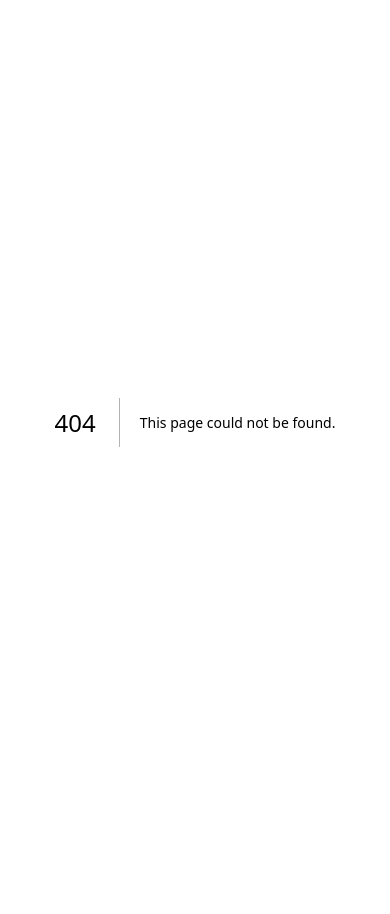
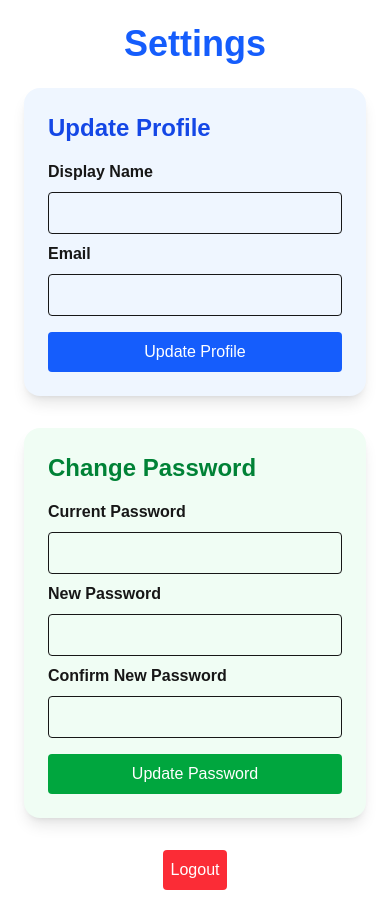
Before and after one commit to pinkfloyed/FinanceTracker, a Next.js app in the folder finance-tracker-frontend/: page /settings in a window 390 px wide. Before the commit this address had no page. Before the commit the page ends 844 px from the top, so only its background shows below. Built offline with nearby package versions, Linux system fonts and the light colour scheme.

Commit message:
feat : Add SettingsPage component for user profile and password management
- Enable profile updates for display name and email

- Implement secure password change with validation

- Include logout functionality and responsive TailwindCSS styling

```diff
--- /dev/null
+++ b/finance-tracker-frontend/src/app/settings/page.tsx
@@ -0,0 +1,131 @@
+"use client";
+
+import { useEffect, useState } from "react";
+import API from "@/lib/api";
+import { useAuth } from "@/hooks/useAuth";
+
+export default function SettingsPage() {
+  const { user, logout } = useAuth();
+
+  const [displayName, setDisplayName] = useState(user?.displayName || "");
+  const [email, setEmail] = useState(user?.email || "");
+  const [currentPassword, setCurrentPassword] = useState("");
+  const [newPassword, setNewPassword] = useState("");
+  const [confirmPassword, setConfirmPassword] = useState("");
+  const [loading, setLoading] = useState(false);
+
+  const updateProfile = async () => {
+    setLoading(true);
+    try {
+      await API.put("/Auth/profile", { displayName, email });
+      alert("Profile updated successfully!");
+    } catch (err: any) {
+      alert(err.response?.data?.message || "Failed to update profile");
+    } finally {
+      setLoading(false);
+    }
+  };
+
+  const updatePassword = async () => {
+    if (newPassword !== confirmPassword) {
+      alert("New password and confirmation do not match!");
+      return;
+    }
+
+    setLoading(true);
+    try {
+      await API.put("/Auth/change-password", { currentPassword, newPassword });
+      alert("Password updated successfully!");
+      setCurrentPassword("");
+      setNewPassword("");
+      setConfirmPassword("");
+    } catch (err: any) {
+      alert(err.response?.data?.message || "Failed to update password");
+    } finally {
+      setLoading(false);
+    }
+  };
+
+  return (
+    <div className="max-w-xl mx-auto p-6 space-y-8">
+      <h1 className="text-4xl font-extrabold text-center text-blue-600 mb-6">Settings</h1>
+
+      {/* Profile Update */}
+      <div className="bg-blue-50 p-6 rounded-2xl shadow-lg space-y-4">
+        <h2 className="text-2xl font-bold text-blue-700">Update Profile</h2>
+        <div className="flex flex-col gap-2">
+          <label className="font-semibold">Display Name</label>
+          <input
+            value={displayName}
+            onChange={(e) => setDisplayName(e.target.value)}
+            className="p-2 border rounded focus:outline-none focus:ring-2 focus:ring-blue-400"
+          />
+
+          <label className="font-semibold">Email</label>
+          <input
+            type="email"
+            value={email}
+            onChange={(e) => setEmail(e.target.value)}
+            className="p-2 border rounded focus:outline-none focus:ring-2 focus:ring-blue-400"
+          />
+
+          <button
+            onClick={updateProfile}
+            disabled={loading}
+            className="bg-blue-600 text-white p-2 rounded hover:bg-blue-700 transition mt-2"
+          >
+            {loading ? "Updating..." : "Update Profile"}
+          </button>
+        </div>
+      </div>
+
+      {/* Password Update */}
+      <div className="bg-green-50 p-6 rounded-2xl shadow-lg space-y-4">
+        <h2 className="text-2xl font-bold text-green-700">Change Password</h2>
+        <div className="flex flex-col gap-2">
+          <label className="font-semibold">Current Password</label>
+          <input
+            type="password"
+            value={currentPassword}
+            onChange={(e) => setCurrentPassword(e.target.value)}
+            className="p-2 border rounded focus:outline-none focus:ring-2 focus:ring-green-400"
+          />
+
+          <label className="font-semibold">New Password</label>
+          <input
+            type="password"
+            value={newPassword}
+            onChange={(e) => setNewPassword(e.target.value)}
+            className="p-2 border rounded focus:outline-none focus:ring-2 focus:ring-green-400"
+          />
+
+          <label className="font-semibold">Confirm New Password</label>
+          <input
+            type="password"
+            value={confirmPassword}
+            onChange={(e) => setConfirmPassword(e.target.value)}
+            className="p-2 border rounded focus:outline-none focus:ring-2 focus:ring-green-400"
+          />
+
+          <button
+            onClick={updatePassword}
+            disabled={loading}
+            className="bg-green-600 text-white p-2 rounded hover:bg-green-700 transition mt-2"
+          >
+            {loading ? "Updating..." : "Update Password"}
+          </button>
+        </div>
+      </div>
+
+      {/* Logout */}
+      <div className="text-center">
+        <button
+          onClick={logout}
+          className="bg-red-500 text-white p-2 rounded hover:bg-red-600 transition"
+        >
+          Logout
+        </button>
+      </div>
+    </div>
+  );
+}
```
